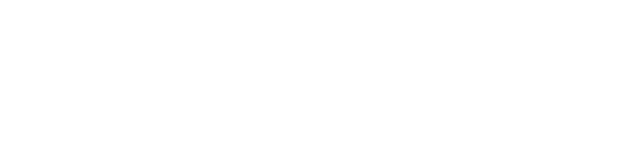
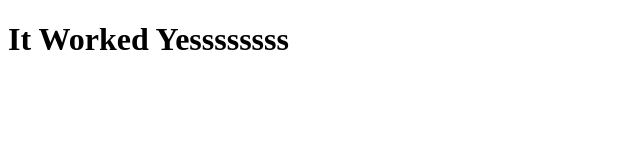
Before and after one commit to Rasel-0/Development, a plain HTML site: page index.html in a window 1280 px wide. Shown: the whole page, without its empty margins (0-640 px from the left). Drawn offline with Linux system fonts and the light colour scheme.

Commit message:
noya noya

```diff
--- a/index.html
+++ b/index.html
@@ -6,6 +6,6 @@
     <title>Doc</title>
 </head>
 <body>
-
+<h1>It Worked Yessssssss</h1>
 </body>
 </html>
```
